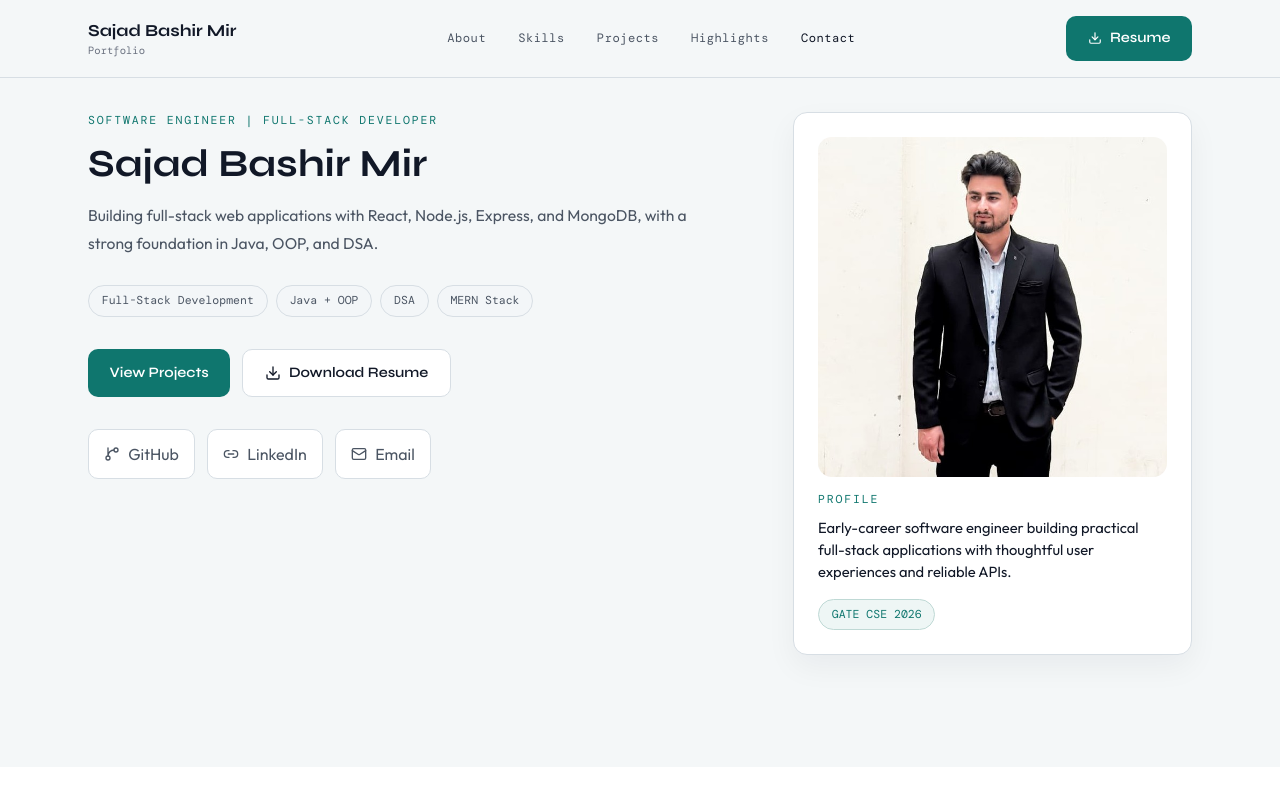
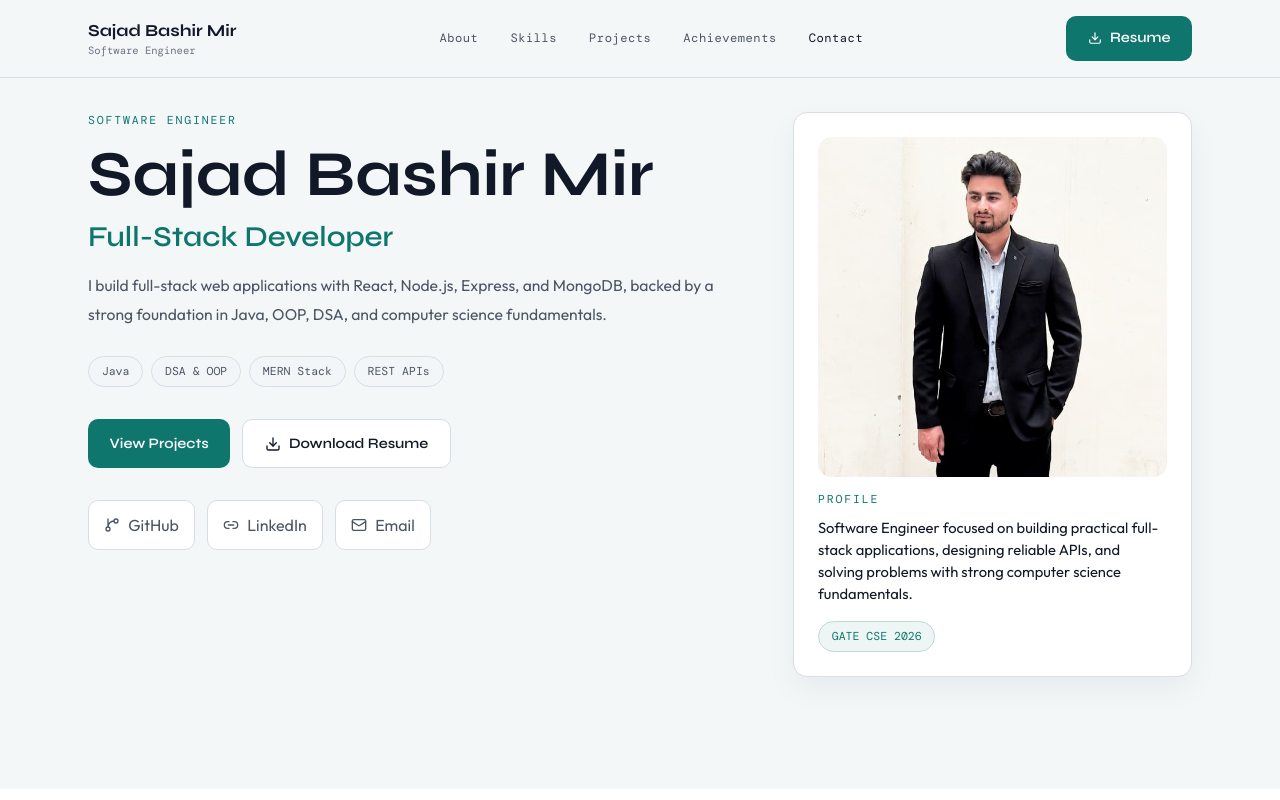
Before and after one commit to mir-sajad-01/My-Portfolio, a React (Vite) app: page / in a window 1280 px wide. Shown: the top 800 px of the page. Built offline with nearby package versions, Linux system fonts and the light colour scheme; a web font is replaced by a local one.

Commit message:
Improve portfolio positioning and content

```diff
--- a/src/components/About.jsx
+++ b/src/components/About.jsx
@@ -37,8 +37,7 @@ export default function About() {
             </h3>
 
             <p style={{ color: 'var(--soft)', lineHeight: 1.8, fontSize: '0.95rem', marginBottom: '1.5rem' }}>
-              I am a final-year Computer Science student with hands-on full-stack project experience.
-              I enjoy turning product ideas into complete web applications with clear user flows and dependable APIs.
+              I am a Computer Science graduate and aspiring Software Engineer with hands-on experience building full-stack web applications. I work primarily with Java, JavaScript, React, Node.js, Express, and MongoDB, while strengthening my problem-solving skills through DSA, OOP, and core computer science fundamentals.
             </p>
 
             <div className="space-y-3">
--- a/src/components/Hero.jsx
+++ b/src/components/Hero.jsx
@@ -14,20 +14,34 @@ export default function Hero() {
       <div className="max-w-6xl mx-auto px-6">
         <div className="grid gap-10 lg:grid-cols-[1.25fr,0.75fr] items-start">
           <div>
-            <p className="section-label mb-3">{siteConfig.heroEyebrow}</p>
+            <p className="section-label mb-3">SOFTWARE ENGINEER</p>
+
             <h1
               style={{
                 fontFamily: 'Syne, sans-serif',
-                fontSize: 'clamp(1.7rem, 3vw, 2.4rem)',
+                fontSize: 'clamp(2.0rem, 5vw, 4rem)',
                 fontWeight: 700,
-                lineHeight: 1.2,
+                lineHeight: 1.05,
                 color: 'var(--light)',
-                maxWidth: 640,
-                marginBottom: '0.85rem',
+                maxWidth: 760,
+                marginBottom: '0.6rem',
               }}
             >
-              {siteConfig.name}
+              Sajad Bashir Mir
             </h1>
+
+            <h2
+              style={{
+                fontFamily: 'Syne, sans-serif',
+                fontSize: 'clamp(1.2rem, 2.5vw, 1.8rem)',
+                fontWeight: 600,
+                lineHeight: 1.3,
+                color: 'var(--cyan)',
+                marginBottom: '1rem',
+              }}
+            >
+              Full-Stack Developer
+            </h2>
 
             <p
               style={{
@@ -94,7 +108,7 @@ export default function Hero() {
               <div>
                 <p className="section-label mb-2">Profile</p>
                 <p style={{ fontSize: '0.92rem', color: 'var(--light)', lineHeight: 1.5 }}>
-                  Early-career software engineer building practical full-stack applications with thoughtful user experiences and reliable APIs.
+                  Software Engineer focused on building practical full-stack applications, designing reliable APIs, and solving problems with strong computer science fundamentals.
                 </p>
               </div>
               <span
--- a/src/components/Navbar.jsx
+++ b/src/components/Navbar.jsx
@@ -6,7 +6,7 @@ const navItems = [
   { label: 'About', href: '#about' },
   { label: 'Skills', href: '#skills' },
   { label: 'Projects', href: '#projects' },
-  { label: 'Highlights', href: '#achievements' },
+  { label: 'Achievements', href: '#achievements' },
   { label: 'Contact', href: '#contact' },
 ]
 
@@ -54,7 +54,7 @@ export default function Navbar() {
             {siteConfig.name}
           </span>
           <span style={{ fontFamily: 'DM Mono, monospace', fontSize: '0.66rem', color: 'var(--muted)' }}>
-            Portfolio
+            Software Engineer
           </span>
         </a>
 
--- a/src/data/site.js
+++ b/src/data/site.js
@@ -10,8 +10,9 @@ export const siteConfig = {
   githubUrl: 'https://github.com/mir-sajad-01',
   linkedinUrl: 'https://linkedin.com/in/mirsajad01',
   heroEyebrow: 'Software Engineer | Full-Stack Developer',
-  heroSummary: 'Building full-stack web applications with React, Node.js, Express, and MongoDB, with a strong foundation in Java, OOP, and DSA.',
-  focusAreas: ['Full-Stack Development', 'Java + OOP', 'DSA', 'MERN Stack'],
+  heroSummary:
+  'I build full-stack web applications with React, Node.js, Express, and MongoDB, backed by a strong foundation in Java, OOP, DSA, and computer science fundamentals.',
+  focusAreas: ['Java', 'DSA & OOP', 'MERN Stack', 'REST APIs'],
   availability: 'Open to internships and entry-level opportunities',
   contactFormEndpoint: 'https://formsubmit.co/ajax/mirsajad00011@gmail.com',
 }
```
